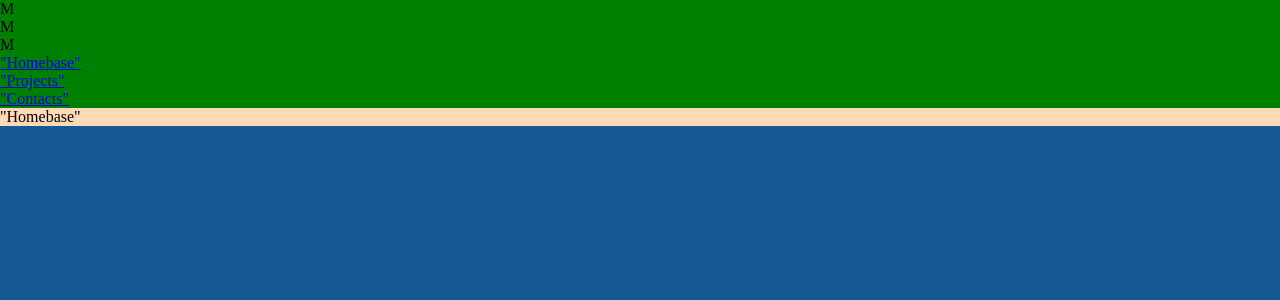
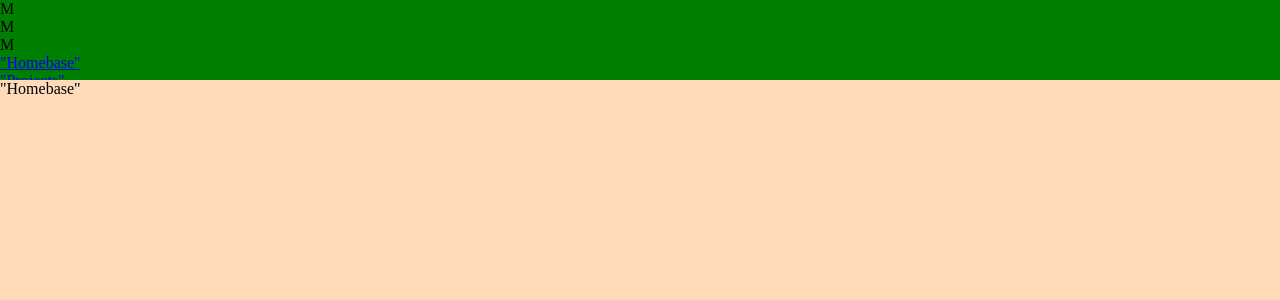
Before and after one commit to lorenzoaniel/portfolio-v2, a React (Create React App) app: page / in a window 1280 px wide. Shown: the top 300 px of the page. Built offline with nearby package versions, Linux system fonts and the light colour scheme.

Commit message:
Grid structure for Layout
This determines how much space navbar and OUTLET takes up

```diff
--- a/src/Components/Layout/Layout.js
+++ b/src/Components/Layout/Layout.js
@@ -5,10 +5,12 @@ import Navbar from "../Navbar/Navbar";
 import OutletSectionContainer from "../OutletSectionContainer/OutletSectionContainer";
 
 const LayoutDiv = styled(motion.div)`
-	background-color: #145894; //for development
 	//STATIC
 	height: inherit;
 	width: inherit;
+	display: grid;
+	grid-template-columns: 100%;
+	grid-template-rows: 10vh 90vh;
 `;
 
 export default function Layout(props) {
```
